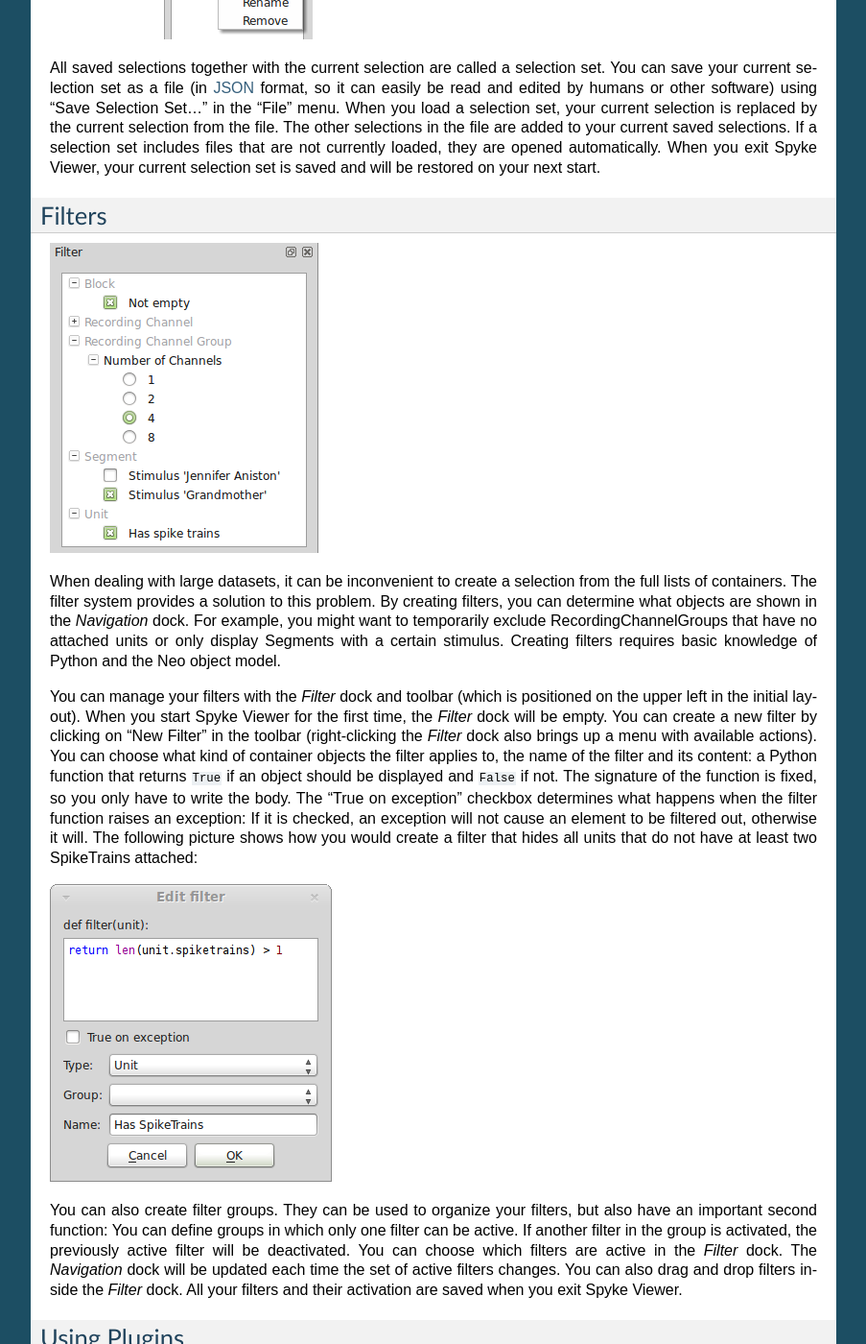
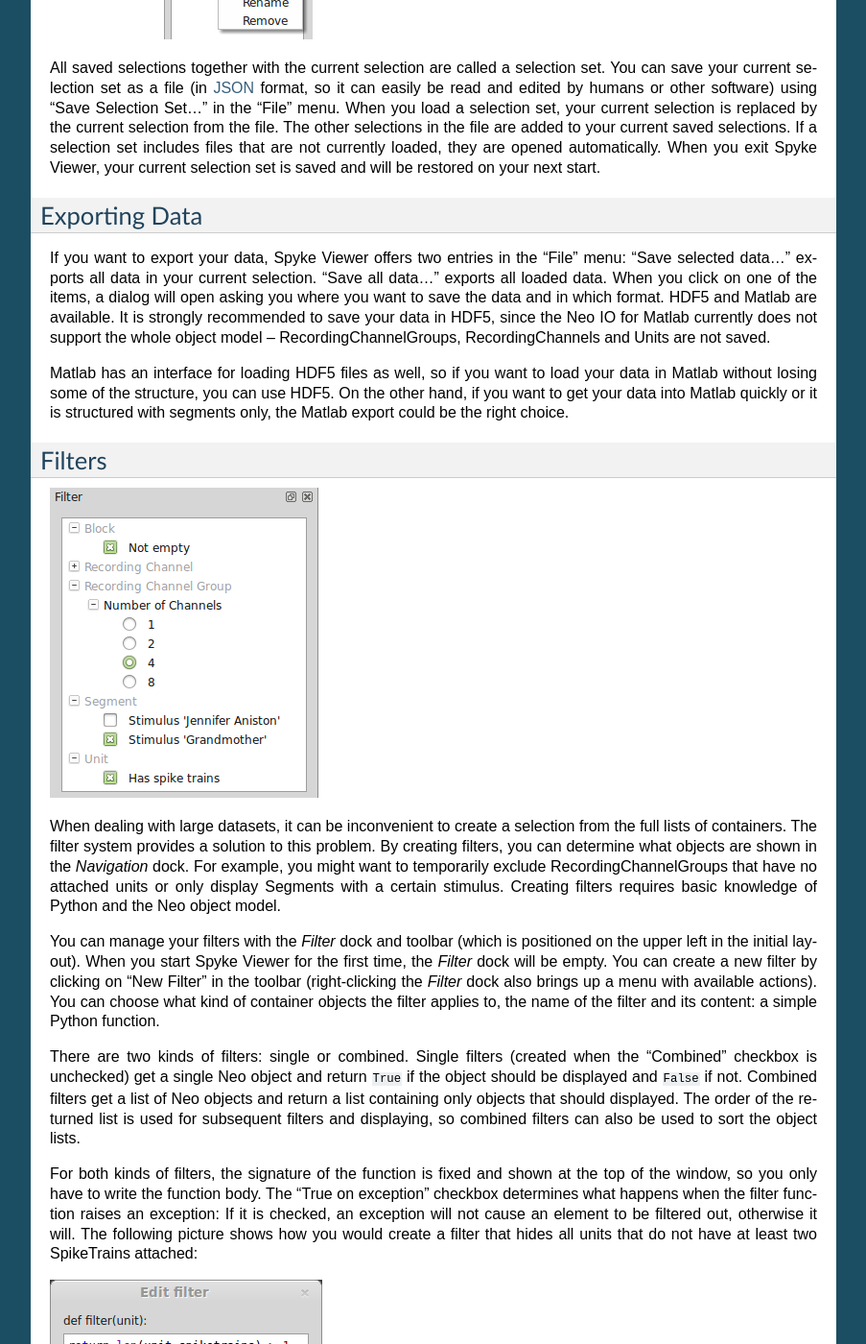
Before and after one commit to rproepp/spykeviewer, a Sphinx documentation site: the page built from doc/source/usage.rst, in a window 1280 px wide and 1400 px high, scrolled down 2424 px. Shown: the whole window at 96% size, without its empty margins (198-1101 px from the left). Built offline with Sphinx 7.4.7, drawn with Linux system fonts in a browser that asks for light colours; formulas are drawn with MathJax 3; some of the changed text lies outside the part shown.

```diff
--- /dev/null
+++ b/doc/source/CHANGELOG.rst
@@ -0,0 +1 @@
+.. include:: ../../CHANGELOG.rst
--- a/doc/source/index.rst
+++ b/doc/source/index.rst
@@ -24,6 +24,7 @@ Contents:
    usage
    plugins
    extending
+   CHANGELOG
    acknowledgements
 
 Indices and tables
--- a/doc/source/usage.rst
+++ b/doc/source/usage.rst
@@ -102,6 +102,23 @@ not currently loaded, they are opened automatically. When you exit Spyke
 Viewer, your current selection set is saved and will be restored on your
 next start.
 
+Exporting Data
+--------------
+If you want to export your data, Spyke Viewer offers two entries in the "File"
+menu: "Save selected data..." exports all data in your current selection.
+"Save all data..." exports all loaded data. When you click on one of
+the items, a dialog will open asking you where you want to save the data and
+in which format. HDF5 and Matlab are available. It is strongly recommended to
+save your data in HDF5, since the Neo IO for Matlab currently does not support
+the whole object model -- RecordingChannelGroups, RecordingChannels and Units
+are not saved.
+
+Matlab has an interface for loading HDF5 files as well, so if you want
+to load your data in Matlab without losing some of the structure, you can use
+HDF5. On the other hand, if you want to get your data into Matlab quickly or
+it is structured with segments only, the Matlab export could be the right
+choice.
+
 Filters
 -------
 
@@ -121,15 +138,30 @@ Viewer for the first time, the *Filter* dock will be empty. You can create
 a new filter by clicking on "New Filter" in the toolbar (right-clicking the
 *Filter* dock also brings up a menu with available actions). You can choose
 what kind of container objects the filter applies to, the name of the filter
-and its content: a Python function that returns ``True`` if an object should
-be displayed and ``False`` if not. The signature of the function is fixed, so
-you only have to write the body. The "True on exception" checkbox determines
-what happens when the filter function raises an exception: If it is checked,
-an exception will not cause an element to be filtered out, otherwise it will.
-The following picture shows how you would create a filter that hides all units
-that do not have at least two SpikeTrains attached:
+and its content: a simple Python function.
+
+There are two kinds of filters: single or combined. Single filters (created
+when the "Combined" checkbox is unchecked) get a single Neo object and return
+``True`` if the object should be displayed and ``False`` if not. Combined
+filters get a list of Neo objects and return a list containing only objects
+that should displayed. The order of the returned list is used for subsequent
+filters and displaying, so combined filters can also be used to sort the
+object lists.
+
+For both kinds of filters, the signature of the function is fixed and
+shown at the top of the window, so you only have to write the function body.
+The "True on exception" checkbox determines what happens when the filter
+function raises an exception: If it is checked, an exception will not cause
+an element to be filtered out, otherwise it will. The following picture shows
+how you would create a filter that hides all units that do not have at least
+two SpikeTrains attached:
 
 .. image:: /img/newfilter.png
+
+As another example, to reverse the order of Segments, you could create
+combined Segment filter with the following line::
+
+    return segments[::-1]
 
 You can also create filter groups. They can be used to organize your filters,
 but also have an important second function: You can define groups in which
@@ -137,8 +169,9 @@ only one filter can be active. If another filter in the group is activated,
 the previously active filter will be deactivated. You can choose which filters
 are active in the *Filter* dock. The *Navigation* dock will be updated
 each time the set of active filters changes. You can also drag and drop
-filters inside the *Filter* dock. All your filters and their activation are
-saved when you exit Spyke Viewer.
+filters inside the *Filter* dock. Their order in the *Filter* dock determines
+the order in which they are applied. All filters and their activation
+state are saved when you exit Spyke Viewer.
 
 .. _usingplugins:
 
@@ -204,6 +237,19 @@ trains for each segment, enter the following lines:
 Note that the variables used in these lines have now appeared in the
 *Variable Explorer* dock.
 
+.. Note::
+    There is now experimental support for IPython consoles: if you have
+    at least IPython 0.12 installed, there will be an item "New IPython
+    console" in the "File" menu. It will open an IPython Qt console window
+    connected to Spyke Viewer. The ``current`` and ``selections`` objects
+    are defined as in the integrated console, but no imports are predefined.
+    You can enter the "magic command"::
+
+        %pylab
+
+    to use the PyLab environment (you can safely ignore the warning message
+    about matplotlib backends). Multiple IPython consoles can be connected at
+    the same time.
 
 .. _settings:
 
@@ -223,7 +269,7 @@ selecting "Settings" (on OS X, open the "Spyke Viewer" menu and select
     The directory where your filter hierarchy and activation states are stored
     when you exit Spyke Viewer. Your filters are stored as regular Python
     files with some special annotation comments, so you can edit them in your
-    favourite editor.
+    favourite editor or share them with other users of Spyke Viewer.
 
 **Data path**
     This directory is important when you are using the data storage features
```
Also changed, not shown: doc/source/extending.rst (+1 -7 lines), doc/source/installation.rst (+5 -14 lines), doc/source/plugins.rst (+23 -4 lines), doc/source/img/newfilter.png.
